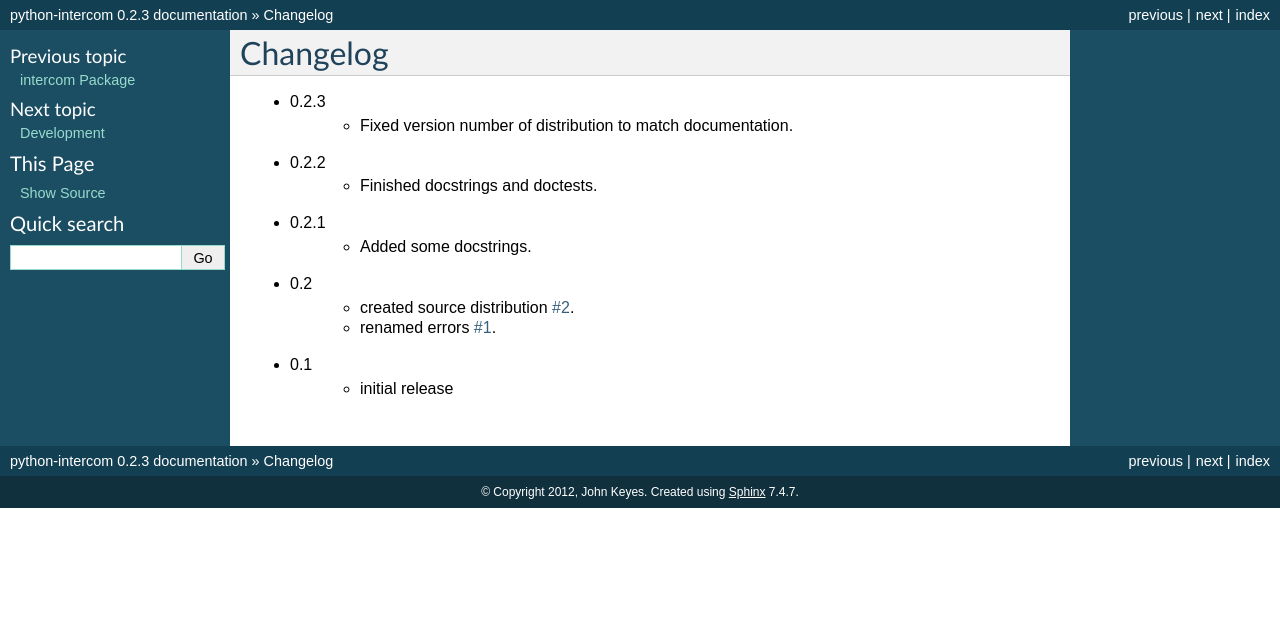
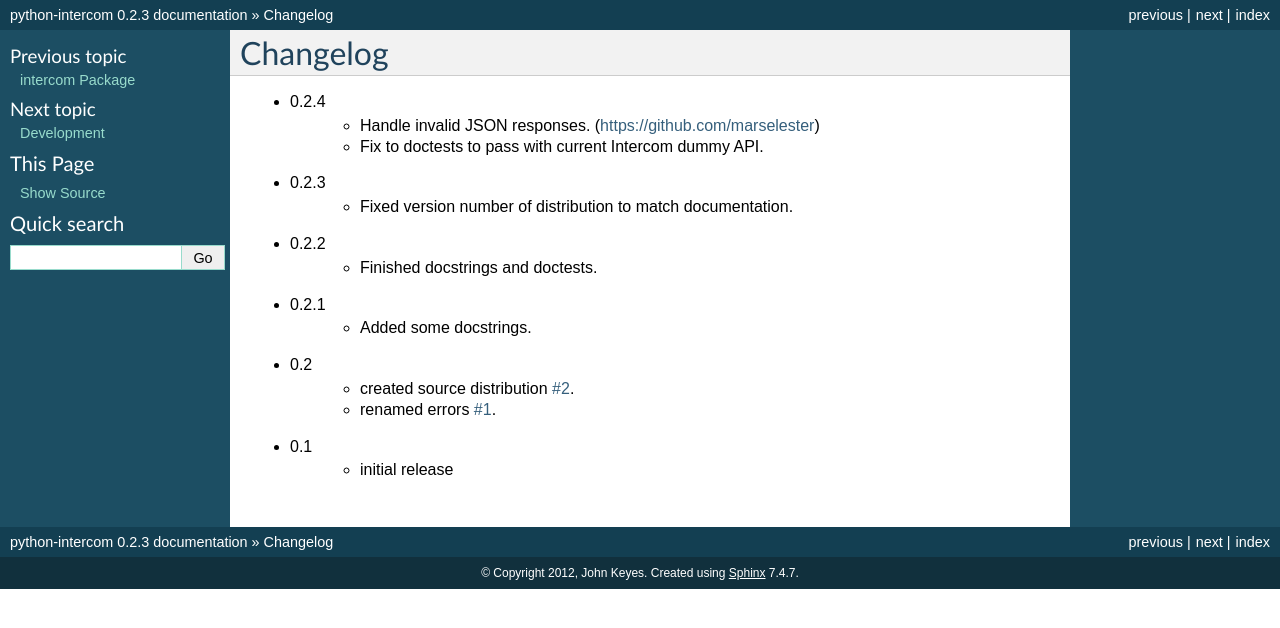
Before and after one commit to intercom/python-intercom, a Sphinx documentation site: the page built from docs/changelog.rst, in a window 1280 px wide. Shown: the top 628 px of the page. Built offline with Sphinx 7.4.7, drawn with Linux system fonts in a browser that asks for light colours.

Commit message:
Updating changelog and setup for 0.2.5

```diff
--- a/docs/changelog.rst
+++ b/docs/changelog.rst
@@ -2,6 +2,9 @@
 Changelog
 =========
 
+* 0.2.4
+   * Handle invalid JSON responses. (https://github.com/marselester)
+   * Fix to doctests to pass with current Intercom dummy API.
 * 0.2.3
    * Fixed version number of distribution to match documentation.
 * 0.2.2
--- a/setup.py
+++ b/setup.py
@@ -8,7 +8,7 @@ from setuptools import find_packages
 from setuptools import setup
 
 setup(name="python-intercom",
-    version='0.2.4',
+    version='0.2.5',
     description="Intercom API wrapper",
     long_description=open('README').read(),
     author="John Keyes",
```
